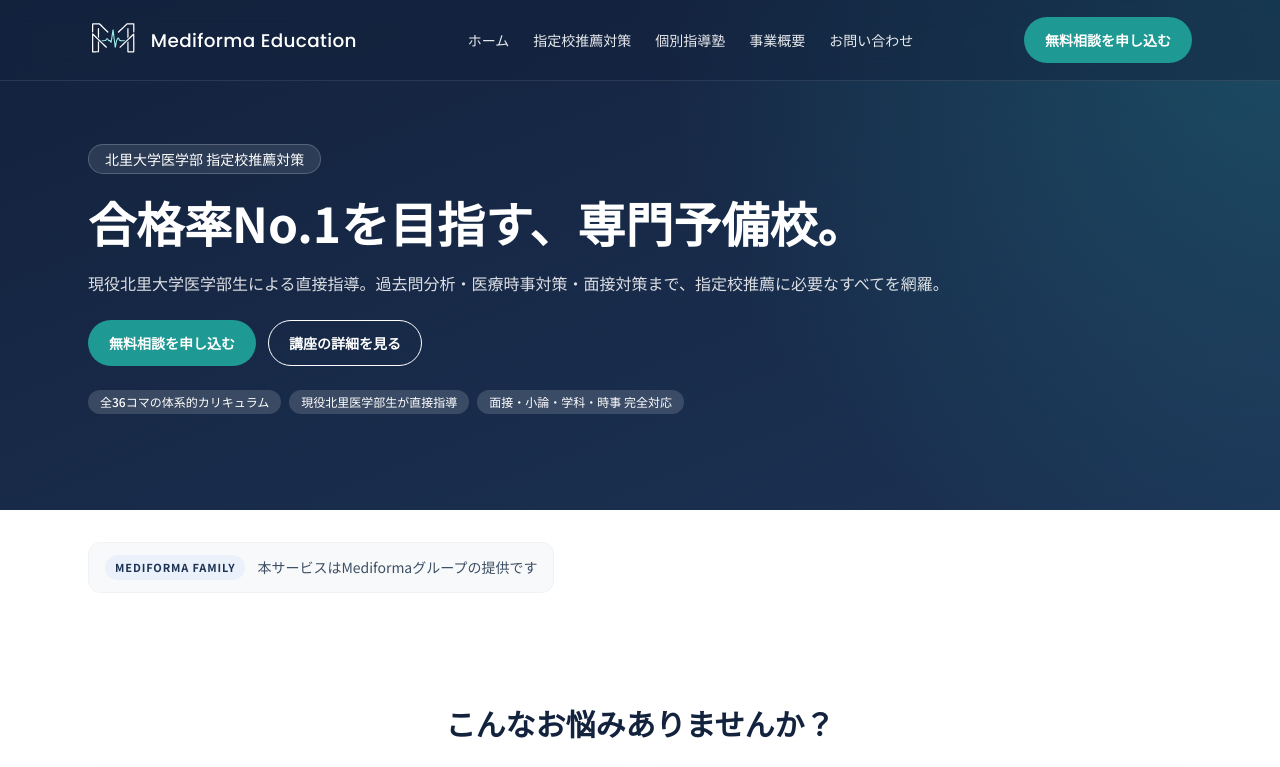
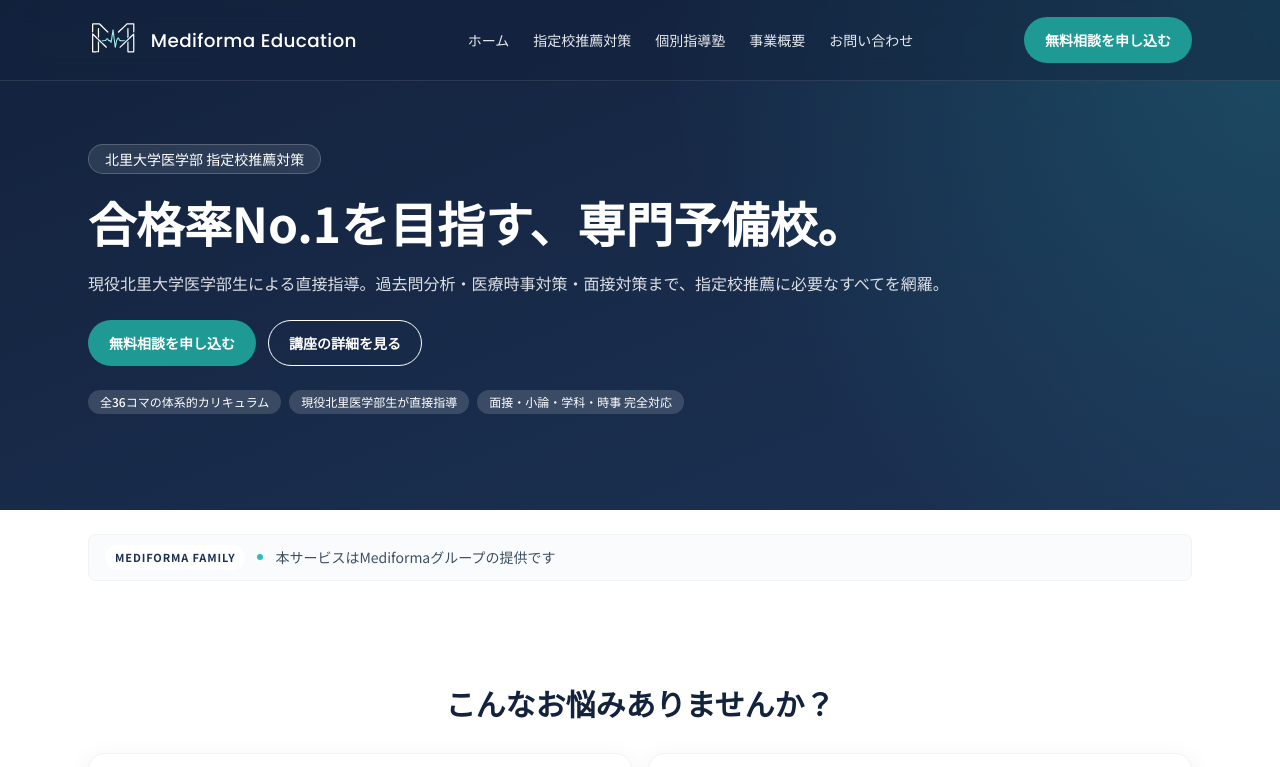
Before and after one commit to kentaro23/mediforma-education, a Next.js app: page / in a window 1280 px wide. Shown: the top 767 px of the page. Built offline with nearby package versions, Linux system fonts and the light colour scheme.

Commit message:
Refine Mediforma Family UI to a more minimal style

```diff
--- a/src/components/family-badge/FamilyBadge.tsx
+++ b/src/components/family-badge/FamilyBadge.tsx
@@ -2,13 +2,14 @@
 
 export function FamilyBadge() {
   return (
-    <section className="bg-white py-6 md:py-8" aria-label="Mediforma Family">
+    <section className="bg-white py-5 md:py-6" aria-label="Mediforma Family">
       <div className="mx-auto max-w-6xl px-4 md:px-6">
-        <div className="inline-flex items-start gap-3 rounded-xl border border-neutralGray-100 bg-neutralGray-50 px-4 py-3 text-left">
-          <span className="inline-flex rounded-full bg-eduBlue-100 px-2.5 py-1 text-[11px] font-semibold uppercase tracking-[0.08em] text-navy-800">
+        <div className="flex flex-wrap items-center gap-x-3 gap-y-1 rounded-lg border border-neutralGray-100 bg-neutralGray-50/70 px-4 py-2.5">
+          <span className="inline-flex rounded-full bg-white px-2.5 py-1 text-[11px] font-semibold uppercase tracking-[0.08em] text-navy-800">
             {mediformaFamilyData.label}
           </span>
-          <p className="pt-0.5 text-sm text-neutralGray-600">{mediformaFamilyData.subtext}</p>
+          <span aria-hidden className="h-1.5 w-1.5 rounded-full bg-teal-400" />
+          <p className="text-sm text-neutralGray-600">{mediformaFamilyData.subtext}</p>
         </div>
       </div>
     </section>
--- a/src/components/family-banner/FamilyBanner.tsx
+++ b/src/components/family-banner/FamilyBanner.tsx
@@ -3,38 +3,39 @@
 
 export function FamilyBanner() {
   return (
-    <section className="bg-neutralGray-50 py-10 md:py-12" aria-label="Mediforma Family バナー">
+    <section className="bg-neutralGray-50 py-8 md:py-10" aria-label="Mediforma Family バナー">
       <div className="mx-auto max-w-6xl px-4 md:px-6">
-        <div className="rounded-2xl border border-neutralGray-100 bg-white p-5 shadow-soft md:p-6">
-          <div className="mb-5 flex flex-col gap-3 md:flex-row md:items-end md:justify-between">
-            <div>
+        <div className="rounded-2xl border border-neutralGray-100 bg-white/90 p-5 shadow-soft md:p-6">
+          <div className="flex flex-col gap-4 md:flex-row md:items-center md:justify-between">
+            <div className="space-y-1">
               <p className="text-xs font-semibold uppercase tracking-[0.1em] text-teal-500">{mediformaFamilyData.label}</p>
-              <h2 className="mt-1 text-xl font-bold text-navy-900 md:text-2xl">{mediformaFamilyData.heading}</h2>
+              <h2 className="text-lg font-bold text-navy-900 md:text-xl">{mediformaFamilyData.heading}</h2>
             </div>
+
+            <ul className="flex flex-wrap items-center gap-2 md:justify-center">
+              {mediformaFamilyData.services.map((service) => (
+                <li key={service.name}>
+                  <Link
+                    href={service.href}
+                    target={service.href.startsWith("http") ? "_blank" : undefined}
+                    rel={service.href.startsWith("http") ? "noopener noreferrer" : undefined}
+                    className="inline-flex rounded-full border border-neutralGray-100 bg-neutralGray-50 px-3 py-1.5 text-sm font-medium text-navy-800 transition hover:border-teal-400 hover:text-teal-500 focus-visible:outline-none focus-visible:ring-2 focus-visible:ring-teal-500 focus-visible:ring-offset-2"
+                  >
+                    {service.name}
+                  </Link>
+                </li>
+              ))}
+            </ul>
+
             <Link
               href={mediformaFamilyData.ctaHref}
               target="_blank"
               rel="noopener noreferrer"
-              className="inline-flex rounded-full border border-neutralGray-100 px-4 py-2 text-sm font-medium text-navy-800 transition hover:border-teal-400 hover:text-teal-500 focus-visible:outline-none focus-visible:ring-2 focus-visible:ring-teal-500 focus-visible:ring-offset-2"
+              className="inline-flex text-sm font-medium text-navy-800 underline decoration-neutralGray-400 underline-offset-4 transition hover:text-teal-500 focus-visible:outline-none focus-visible:ring-2 focus-visible:ring-teal-500 focus-visible:ring-offset-2"
             >
               {mediformaFamilyData.ctaLabel}
             </Link>
           </div>
-
-          <ul className="grid grid-cols-2 gap-3 md:grid-cols-4">
-            {mediformaFamilyData.services.map((service) => (
-              <li key={service.name}>
-                <Link
-                  href={service.href}
-                  target={service.href.startsWith("http") ? "_blank" : undefined}
-                  rel={service.href.startsWith("http") ? "noopener noreferrer" : undefined}
-                  className="flex h-full items-center justify-center rounded-xl border border-neutralGray-100 bg-neutralGray-50 px-3 py-3 text-sm font-semibold text-navy-800 transition hover:border-teal-400 hover:text-teal-500 focus-visible:outline-none focus-visible:ring-2 focus-visible:ring-teal-500 focus-visible:ring-offset-2"
-                >
-                  {service.name}
-                </Link>
-              </li>
-            ))}
-          </ul>
         </div>
       </div>
     </section>
```
